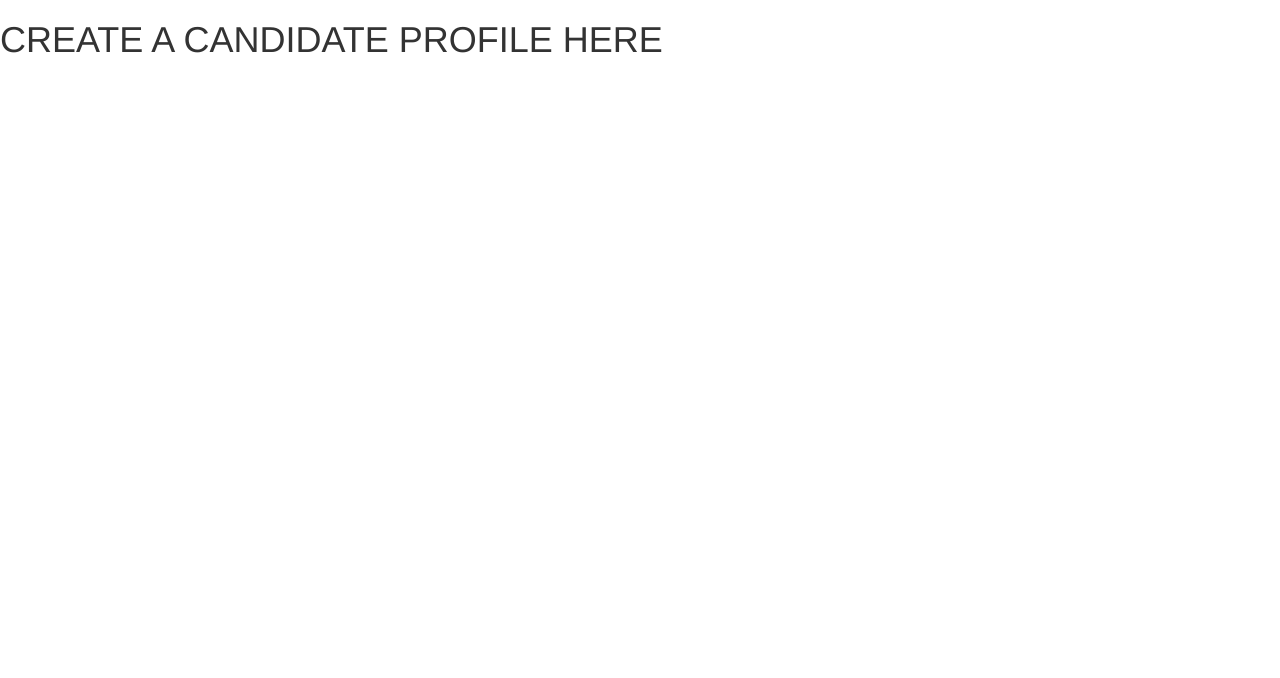
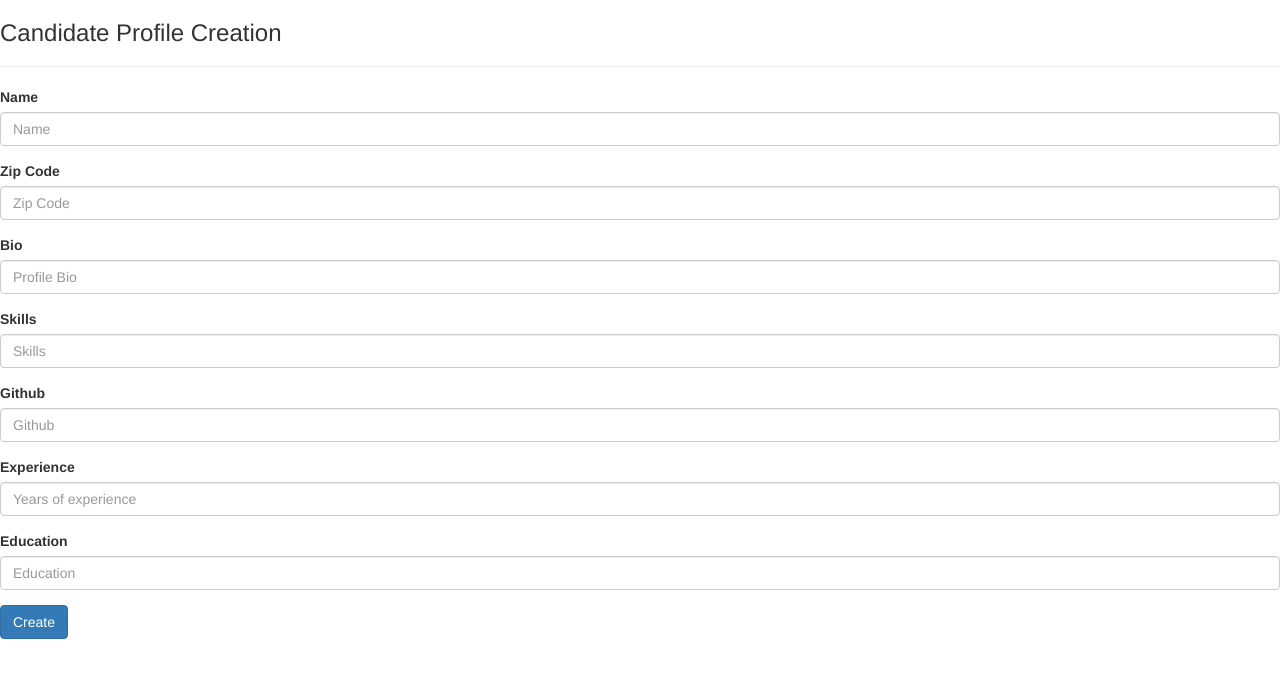
Before and after one commit to JohnDLee/TinDev-ParadigmsFall2022, a Django app: template tindev/candidate/templates/candidate/profile_creation.html in a window 1280 px wide. Shown: the top 678 px of the page. Run offline with Django 4.2, Linux system fonts and the light colour scheme; the template is opened without the code that fills it: values that come from a table or form of the project are taken from there, others are empty.

Commit message:
Candidate Profile Create working

```diff
--- /dev/null
+++ b/tindev/candidate/forms.py
@@ -0,0 +1,56 @@
+from django import forms
+from django.contrib.auth.models import User
+from .models import CandidateProfile
+from django.db import models
+from django.core.exceptions import ValidationError
+from django.core.validators import MinLengthValidator
+from django.core.validators import MaxLengthValidator
+from django.contrib.auth.validators import ASCIIUsernameValidator
+from django.forms import widgets
+
+
+class CustomCandidateCreationForm(forms.Form):
+    ''' Form for creating candidate profile.'''
+
+    # attributes
+    name = forms.CharField(max_length=200,
+                           widget=widgets.TextInput(attrs={"class": "form-control",
+                                                           "type": "name",
+                                                           "placeholder": "Name"}))
+    zip_code = forms.CharField(widget=widgets.TextInput(attrs={"class": "form-control",
+                                                               "type": "zip_code",
+                                                               "placeholder": "Zip Code"}),
+                               validators=[MinLengthValidator(5, 'Zip Code must be 5 digits.'),
+                                           MaxLengthValidator(5, 'Zip Code must be 5 digits.')])
+    bio = forms.CharField(max_length=500, widget=widgets.TextInput(attrs={"class": "form-control",
+                                                                          "type": "bio",
+                                                                          "placeholder": "Profile Bio"}))
+    skills = forms.CharField(widget=widgets.TextInput(attrs={"class": "form-control",
+                                                             "type": "skills",
+                                                             "placeholder": "Skills"
+                                                             }))
+    github = forms.CharField(max_length=200,
+                             widget=widgets.TextInput(attrs={"class": "form-control",
+                                                             "type": "github",
+                                                             "placeholder": "Github"
+                                                             }))
+    experience = forms.IntegerField(widget=widgets.TextInput(attrs={"class": "form-control",
+                                                                    "type": "experience",
+                                                                    "placeholder": "Years of experience"
+                                                                    }))
+    education = forms.CharField(widget=widgets.TextInput(attrs={"class": "form-control",
+                                                                "type": "education",
+                                                                "placeholder": "Education"
+                                                                }))
+
+    def save(self, req, commit=True):
+        # save a candidate to a profile
+        candidate = CandidateProfile(user=req.user,
+                                     name=self.cleaned_data['name'],
+                                     zip_code=self.cleaned_data['zip_code'],
+                                     bio=self.cleaned_data['bio'],
+                                     skills=self.cleaned_data['skills'],
+                                     github=self.cleaned_data['github'],
+                                     experience=self.cleaned_data['experience'],
+                                     education=self.cleaned_data['education'])
+        return candidate
--- a/tindev/candidate/templates/candidate/profile_creation.html
+++ b/tindev/candidate/templates/candidate/profile_creation.html
@@ -3,5 +3,48 @@
 {% block title %}Candidate Profile Creation{% endblock %}
 
 {% block content %}
-<h1> CREATE A CANDIDATE PROFILE HERE </h1>
+<div class="div-center-small">
+    <div class="content">
+        <h3>Candidate Profile Creation</h3>
+        <hr />
+        <form method="post">
+            {% csrf_token %}
+            <div class="form-group">
+                <label for="id_name-candidate">Name</label>
+                {{ form.name }}
+            </div>
+            <div class="form-group">
+                <label for="id_zip_code-candidate">Zip Code</label>
+                {{ form.zip_code }}
+                {% if zip_code_err %}
+                <div style="color: red;">
+                    {{ zip_code_err }}
+                </div>
+                {% endif %}
+            </div>
+            <div class="form-group">
+                <label for="id_bio-candidate">Bio</label>
+                {{ form.bio }}
+            </div>
+            <div class="form-group">
+                <label for="id_skills-candidate">Skills</label>
+                {{ form.skills }}
+            </div>
+            <div class="form-group">
+                <label for="id_github-candidate">Github</label>
+                {{ form.github }}
+            </div>
+            <div class="form-group">
+                <label for="id_experience-candidate">Experience</label>
+                {{ form.experience }}
+            </div>
+            <div class="form-group">
+                <label for="id_education-candidate">Education</label>
+                {{ form.education }}
+            </div>
+            <button type="submit" class="btn btn-primary">Create</button>
+      </form>
+    </div>
+    </span>
+</div>
 {% endblock %}
```
Also changed, not shown: tindev/candidate/models.py (+11 -8 lines), tindev/candidate/views.py (+36 -8 lines).
